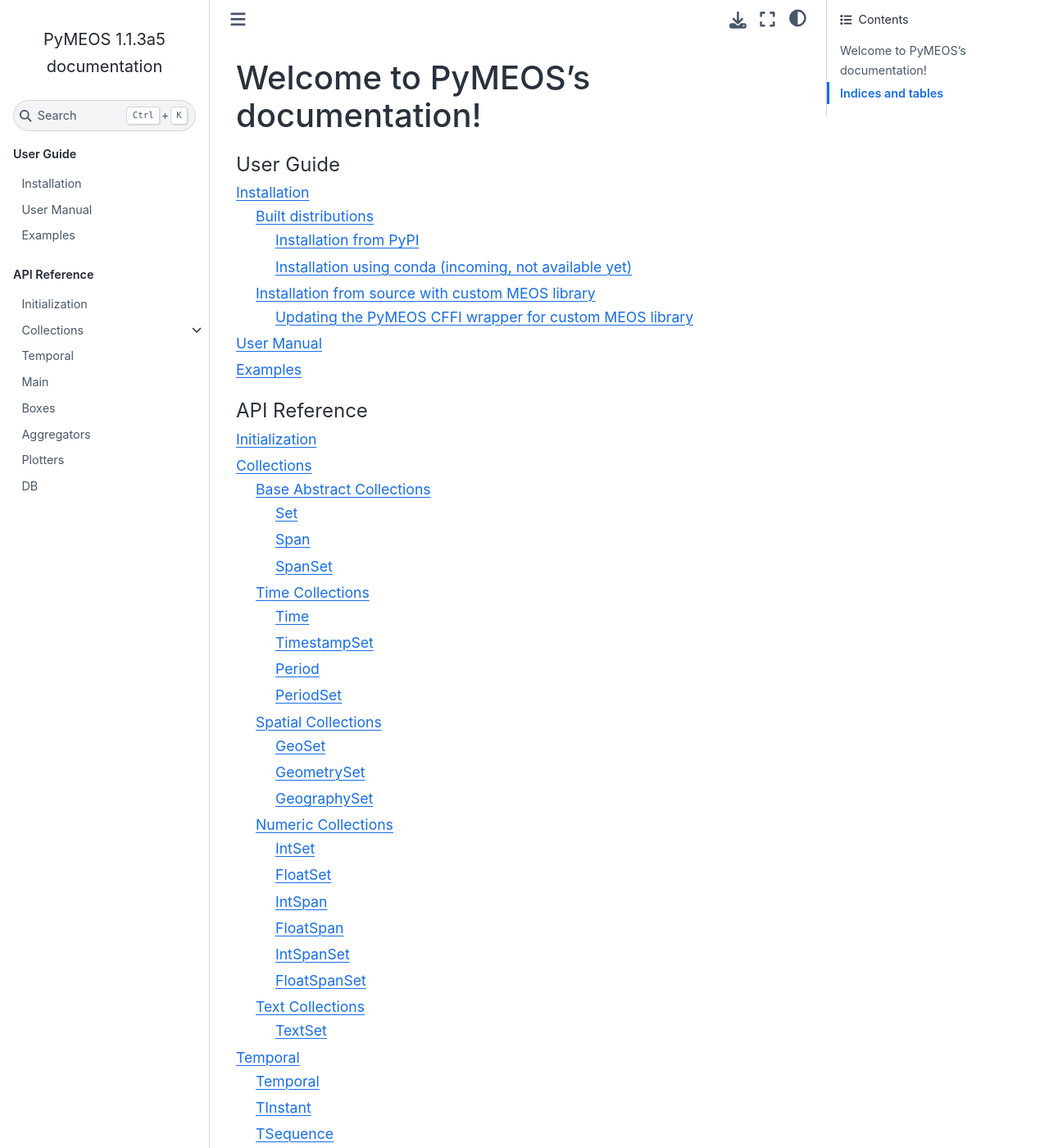
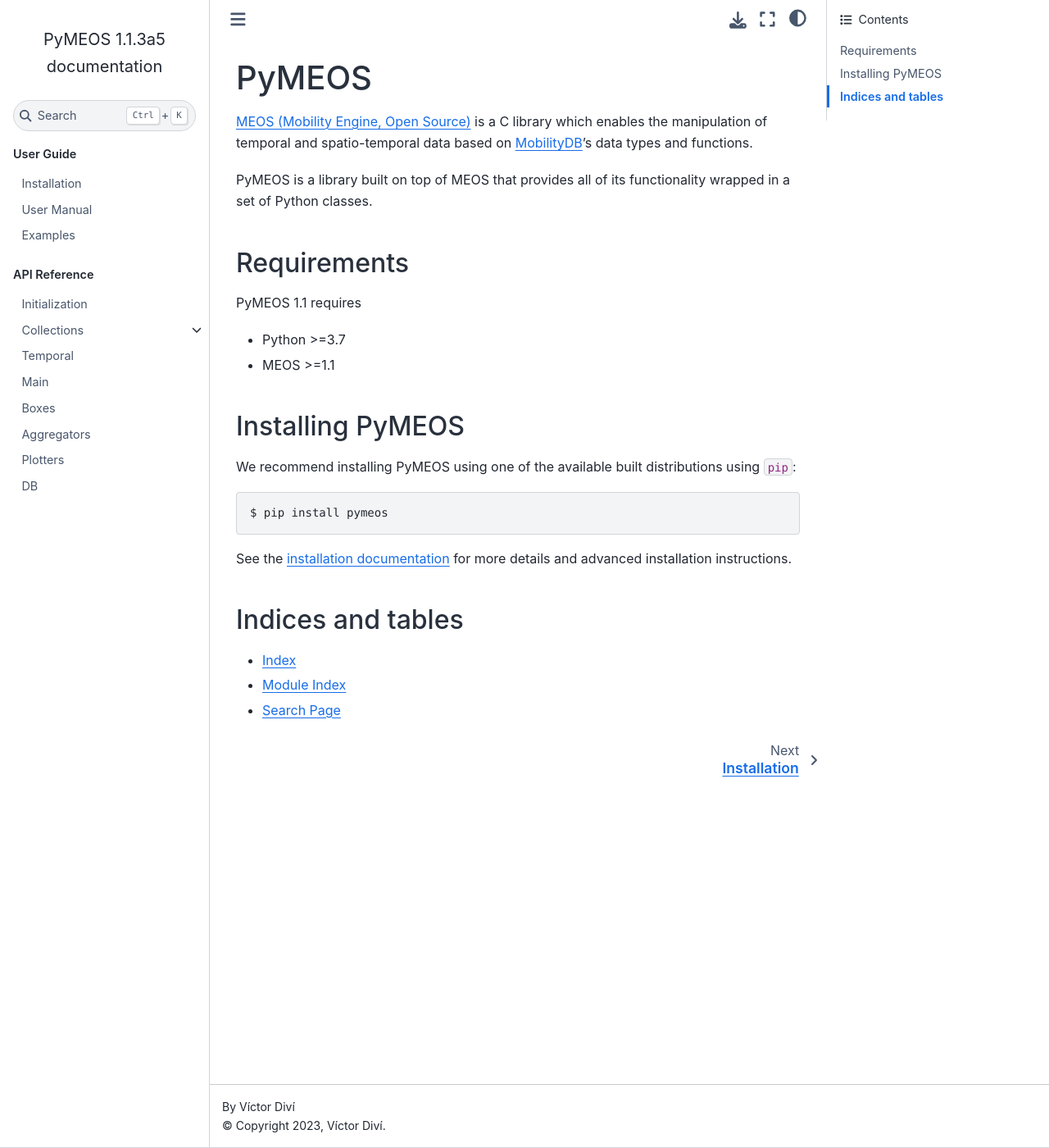
Before and after one commit to MobilityDB/PyMEOS, a Sphinx documentation site: the page built from docs/index.rst, in a window 1280 px wide and 1400 px high. Shown: the whole window at 82% size. Built offline with Sphinx 7.4.7 and the Sphinx Book theme 1.1.4, drawn with Linux system fonts in a browser that asks for light colours; some of the changed text lies outside the part shown.

Commit message:
Update main page

```diff
--- a/docs/index.rst
+++ b/docs/index.rst
@@ -3,11 +3,42 @@
    You can adapt this file completely to your liking, but it should at least
    contain the root `toctree` directive.
 
-Welcome to PyMEOS's documentation!
-==================================
+=======
+PyMEOS
+=======
+
+`MEOS (Mobility Engine, Open Source) <https://www.libmeos.org/>`__ is a
+C library which enables the manipulation of temporal and spatio-temporal
+data based on `MobilityDB <https://mobilitydb.com/>`__\ ’s data types
+and functions.
+
+PyMEOS is a library built on top of MEOS that provides all of its
+functionality wrapped in a set of Python classes.
+
+Requirements
+============
+
+PyMEOS 1.1 requires
+
+* Python >=3.7
+* MEOS >=1.1
+
+Installing PyMEOS
+==================
+
+We recommend installing PyMEOS using one of the available built
+distributions using ``pip``:
+
+.. code-block:: console
+
+    $ pip install pymeos
+
+See the `installation documentation <https://pymeos.readthedocs.io/en/latest/src/installation.html>`__
+for more details and advanced installation instructions.
 
 .. toctree::
    :caption: User Guide
+   :hidden:
 
    src/installation
    src/manual
@@ -16,6 +47,7 @@
 
 .. toctree::
    :caption: API Reference
+   :hidden:
 
    src/api/pymeos.meos_init
    src/api/pymeos.collections
--- a/docs/src/examples.rst
+++ b/docs/src/examples.rst
@@ -1,2 +1,4 @@
 Examples
 ====================
+
+Section under construction
--- a/docs/src/manual.rst
+++ b/docs/src/manual.rst
@@ -1,2 +1,4 @@
 User Manual
 ====================
+
+Section under construction
```
